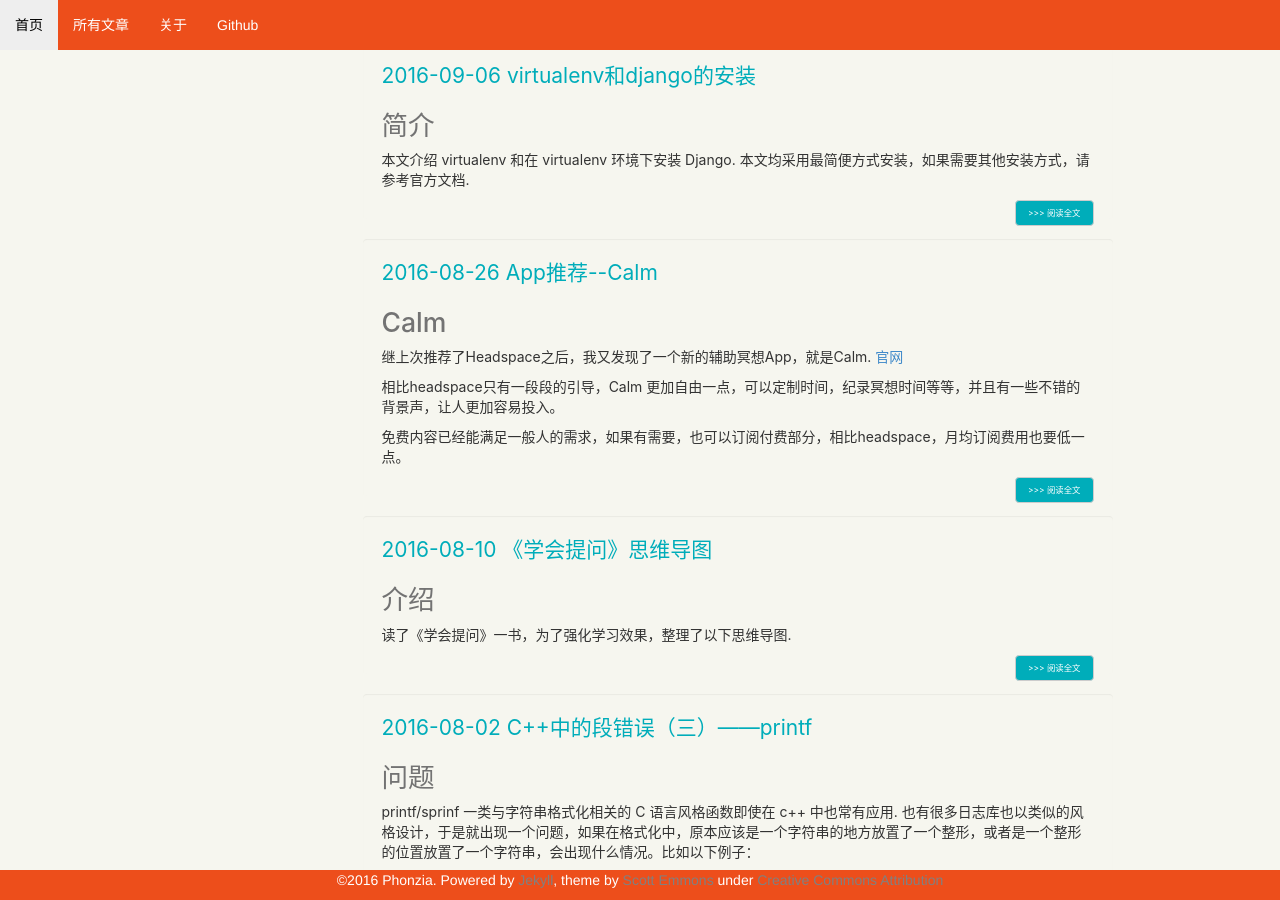
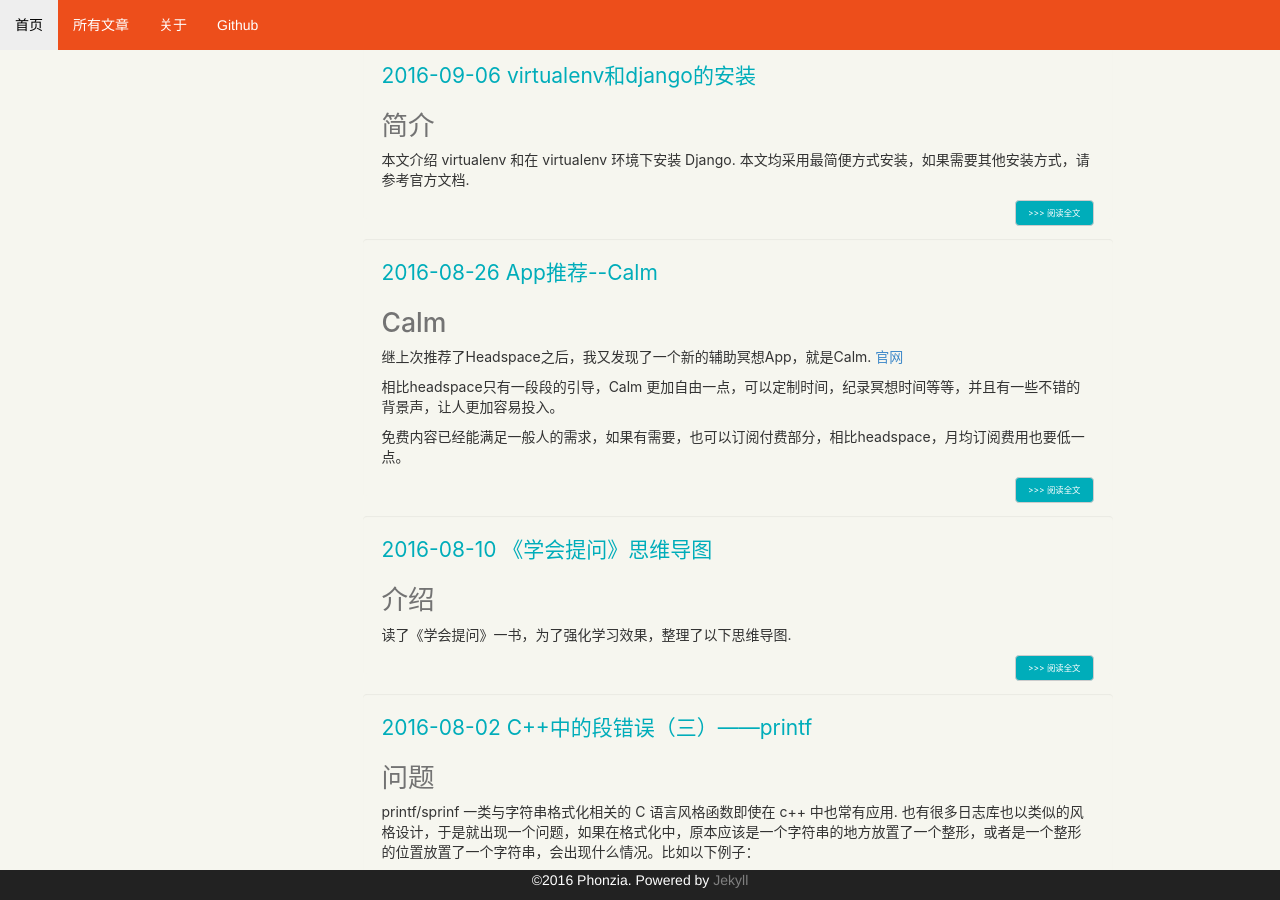
Before and after one commit to phonzia/old_blog, a Jekyll site: the page built from index.html, in a window 1280 px wide and 900 px high, scrolled down 610 px. Built offline with Jekyll 4.4.1, drawn with Linux system fonts in a browser that asks for light colours; Markdown is read by kramdown in place of the engine named in the settings; the list of posts is cut into pages by our own code.

Commit message:
调整样式

```diff
--- a/_includes/footer.html
+++ b/_includes/footer.html
@@ -1,9 +1,7 @@
 <div class="container-fluid">
     <div class="row-fluid">
-        <div class="span12 footer navbar-fixed-bottom nav-custom">
-            <p class="copyright">&copy;{{ site.time | date: '%Y' }} {{ site.name }}. Powered by <a href="http://jekyllrb.com">Jekyll</a>, theme by <a href="https://github.com/scotte/jekyll-clean">Scott Emmons</a>
-            under
-            <a href="http://creativecommons.org/licenses/by/4.0/">Creative Commons Attribution</a></p>
+        <div class="span12 footer navbar-fixed-bottom navbar-inverse">
+            <p class="copyright">&copy;{{ site.time | date: '%Y' }} {{ site.name }}. Powered by <a href="http://jekyllrb.com">Jekyll</a>
         </div>
     </div>
 </div>
```
